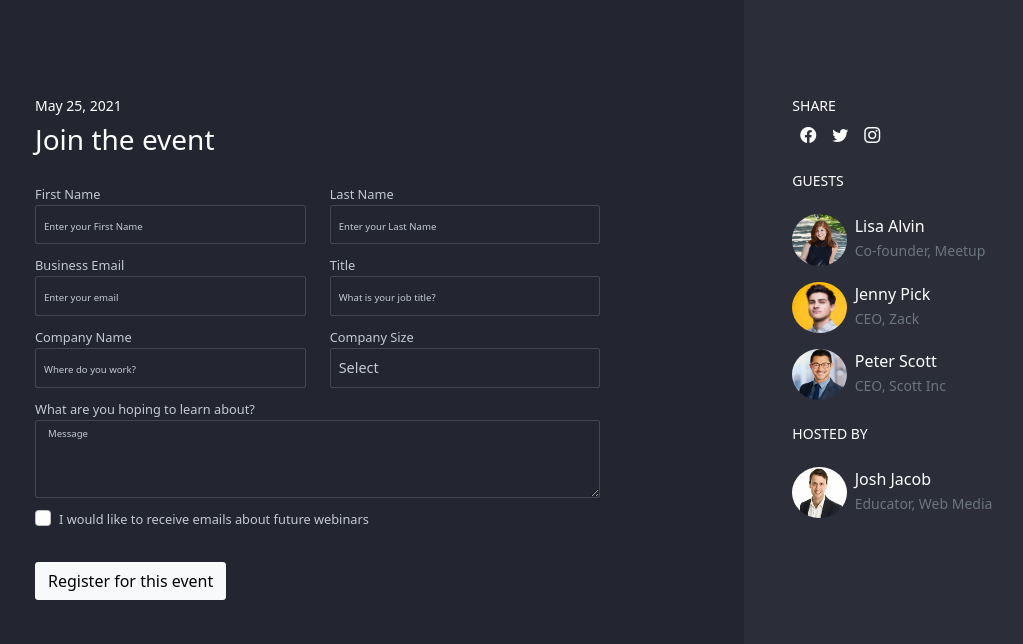
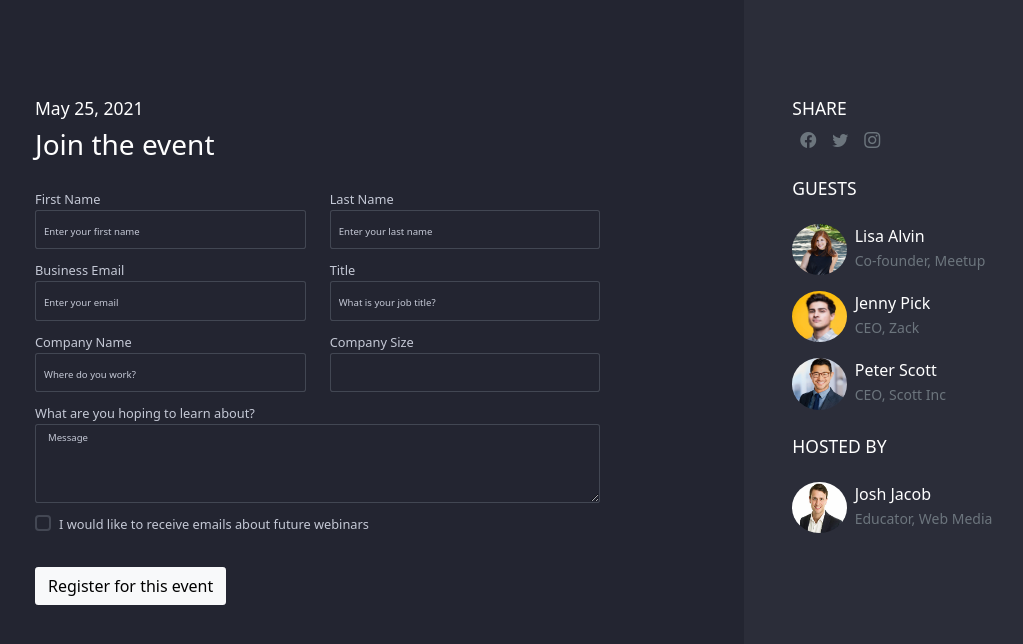
Before and after one commit to ambujsahu81/Angular_bootstrap, an Angular app: page / in a window 1280 px wide. Shown: the top 644 px of the page, without its empty margins (109-1132 px from the left). Built offline with nearby package versions, Linux system fonts and the light colour scheme.

Commit message:
form validation is completed

```diff
--- a/src/app/app.module.ts
+++ b/src/app/app.module.ts
@@ -2,6 +2,7 @@ import { NgModule } from '@angular/core';
 import { BrowserModule } from '@angular/platform-browser';
 
 import { AppRoutingModule } from './app-routing.module';
+import { ReactiveFormsModule } from '@angular/forms';
 import { AppComponent } from './app.component';
 import { EventRegistrationComponent } from './event-registration/event-registration.component';
 import { EventDetailsComponent } from './event-details/event-details.component';
@@ -14,7 +15,8 @@ import { EventDetailsComponent } from './event-details/event-details.component';
   ],
   imports: [
     BrowserModule,
-    AppRoutingModule
+    AppRoutingModule,
+    ReactiveFormsModule
   ],
   providers: [],
   bootstrap: [AppComponent]
--- a/src/app/event-details/event-details.component.html
+++ b/src/app/event-details/event-details.component.html
@@ -1,12 +1,12 @@
 <div class="pt-5">
-    <h6 class=""><small>SHARE</small></h6>
+    <h6 class="lead"><small>SHARE</small></h6>
     <div class="d-flex flex-row">
-        <div class="px-2"><i class="bi bi-facebook"></i></div>
-        <div class="px-2"><i class="bi bi-twitter"></i></div>
-        <div class="px-2"><i class="bi bi-instagram"></i></div>
+        <div class="px-2 text-muted"><i class="bi bi-facebook"></i></div>
+        <div class="px-2 text-muted"><i class="bi bi-twitter"></i></div>
+        <div class="px-2 text-muted"><i class="bi bi-instagram"></i></div>
     </div>
 
-    <h6 class="mt-4 mb-4"><small>GUESTS</small></h6>
+    <h6 class="mt-4 mb-4 lead"><small>GUESTS</small></h6>
     <div *ngFor="let guest of GuestArray">
         <div class="d-flex flex-row mt-3">
             <img src="{{guest.image}}" alt="avatar" class="avatar">
@@ -17,7 +17,7 @@
         </div>
     </div>
 
-    <h6 class="mt-4 mb-4"><small>HOSTED BY</small></h6>
+    <h6 class="mt-4 mb-4 lead"><small>HOSTED BY</small></h6>
     <div class="d-flex flex-row mt-3">
         <img src="assets/josh.jpg" alt="avatar" class="avatar">
         <div class="col px-2">
--- a/src/app/event-registration/event-registration.component.css
+++ b/src/app/event-registration/event-registration.component.css
@@ -19,3 +19,8 @@
 .btn {
     border-radius: 0.175rem;
 }
+
+.form-check-input {
+    background-color: rgba(35,37,49,255);
+    border: 2px solid #464a56eb;
+}
--- a/src/app/event-registration/event-registration.component.html
+++ b/src/app/event-registration/event-registration.component.html
@@ -1,37 +1,40 @@
 <div class="pt-5 px-5 mx-5">
-<h6 class=""><small>May 25, 2021</small></h6>
+
+<h6 class="lead"><small>May 25, 2021</small></h6>
 <h3>Join the event</h3>
-<form class="mt-4">
+
+<form class="mt-4" [formGroup]="registrationForm" (ngSubmit)="onSubmit()">
     <div class="row mb-2">
       <div class="form-group col-md-6">
-        <label for="inputEmail4" class="text-muted">First Name</label>
-        <input type="text" class="form-control p-2" id="inputEmail4" placeholder="Enter your First Name">
+        <label for="first-name" class="text-muted">First Name</label>
+        <input type="text" class="form-control p-2" id="first-name" formControlName="firstName" placeholder="Enter your first name">
+        <div *ngIf="shwFirstNameError && registrationForm.controls.firstName.invalid" class="text-danger"><small>This Field is Required.</small></div>
       </div>
       <div class="form-group col-md-6">
-        <label for="inputPassword4" class="text-muted">Last Name</label>
-        <input type="text" class="form-control p-2" id="inputPassword4" placeholder="Enter your Last Name">
+        <label for="last-name" class="text-muted">Last Name</label>
+        <input type="text" class="form-control p-2" id="last-name" formControlName="lastName" placeholder="Enter your last name">
       </div>
     </div>
-
     <div class="row mb-2">
         <div class="form-group col-md-6">
-          <label for="inputEmail4" class="text-muted">Business Email</label>
-          <input type="text" class="form-control p-2" id="inputEmail4" placeholder="Enter your email">
+          <label for="email" class="text-muted">Business Email</label>
+          <input type="text" class="form-control p-2" id="email" formControlName="email" placeholder="Enter your email">
+          <div *ngIf="shwEmailError && registrationForm.controls.email.invalid" class="text-danger"><small>The email is invalid.</small></div>
         </div>
         <div class="form-group col-md-6">
-          <label for="inputPassword4" class="text-muted">Title</label>
-          <input type="text" class="form-control p-2" id="inputPassword4" placeholder="What is your job title?">
+          <label for="jobTitle" class="text-muted">Title</label>
+          <input type="text" class="form-control p-2" id="jobTitle" formControlName="jobTitle" placeholder="What is your job title?">
         </div>
       </div>
 
       <div class="row mb-2">
         <div class="form-group col-md-6">
-          <label for="inputEmail4" class="text-muted">Company Name</label>
-          <input type="text" class="form-control p-2" id="inputEmail4" placeholder="Where do you work?">
+          <label for="companyName" class="text-muted">Company Name</label>
+          <input type="text" class="form-control p-2" id="companyName" formControlName="companyName" placeholder="Where do you work?">
         </div>
         <div class="form-group col-md-6">
-          <label for="inputPassword4" class="text-muted">Company Size</label>
-          <select id="inputState" class="form-control p-2">
+          <label for="companySize" class="text-muted">Company Size</label>
+          <select id="companySize" formControlName="companySize" class="form-control p-2">
             <option disabled selected>Select</option>
             <option>small</option>
             <option>medium</option>
@@ -41,13 +44,13 @@
       </div>
 
     <div class="form-group mb-2">
-      <label for="inputAddress" class="text-muted">What are you hoping to learn about?</label>
-      <textarea class="form-control" rows="3" cols="30" placeholder="Message"></textarea>
+      <label for="Message" class="text-muted">What are you hoping to learn about?</label>
+      <textarea class="form-control" id="Message" formControlName="message" rows="3" cols="30" placeholder="Message"></textarea>
     </div>
     <div class="form-group mb-2">
       <div class="form-check">
-        <input class="form-check-input" type="checkbox" id="gridCheck">
-        <label class="form-check-label" for="gridCheck" class="text-muted">
+        <input class="form-check-input" type="checkbox" id="futureEmails" formControlName="futureEmails">
+        <label class="form-check-label" for="futureEmails" class="text-muted">
           I would like to receive emails about future webinars
         </label>
       </div>
--- a/src/app/event-registration/event-registration.component.ts
+++ b/src/app/event-registration/event-registration.component.ts
@@ -1,4 +1,6 @@
 import { Component } from '@angular/core';
+import { FormBuilder } from '@angular/forms';
+import { Validators } from '@angular/forms';
 
 @Component({
   selector: 'app-event-registration',
@@ -6,5 +8,32 @@ import { Component } from '@angular/core';
   styleUrls: ['./event-registration.component.css']
 })
 export class EventRegistrationComponent {
+  shwFirstNameError = false;
+  shwEmailError = false;
+  registrationForm = this.fb.group({
+    firstName: ['', Validators.required],
+    lastName: [''],
+    email: ['', Validators.email],
+    jobTitle: [''],
+    companyName: [''],
+    companySize: [''],
+    message: [''],
+    futureEmails: false
+  });
 
+  constructor(private fb: FormBuilder) { }
+
+  onSubmit() {
+    if (this.registrationForm.valid) {
+      this.shwEmailError = false;
+      this.shwFirstNameError = false;
+      let formData = JSON.stringify(this.registrationForm.value, null, 4)
+      let message = `Hello ${this.registrationForm.value.firstName}, Thankyou, registration is successfully completed \n\n ${formData} `;
+      alert(message);
+    } else if ( this.registrationForm.controls.firstName.invalid) {
+      this.shwFirstNameError = true;
+    } else if ( this.registrationForm.controls.email.invalid ) {
+      this.shwEmailError = true;
+    }
+  }
 }
--- a/src/styles.css
+++ b/src/styles.css
@@ -3,7 +3,7 @@
 @import '../node_modules/bootstrap-icons/font/bootstrap-icons';
 
 .bg-color-registration-page {
-background-color: rgba(35,37,49,255) ;
+    background-color: rgba(35,37,49,255) ;
 }
 
 .bg-color-event-details {
```
Also changed, not shown: src/app/event-details/event-details.component.css (line endings or trailing spaces).
